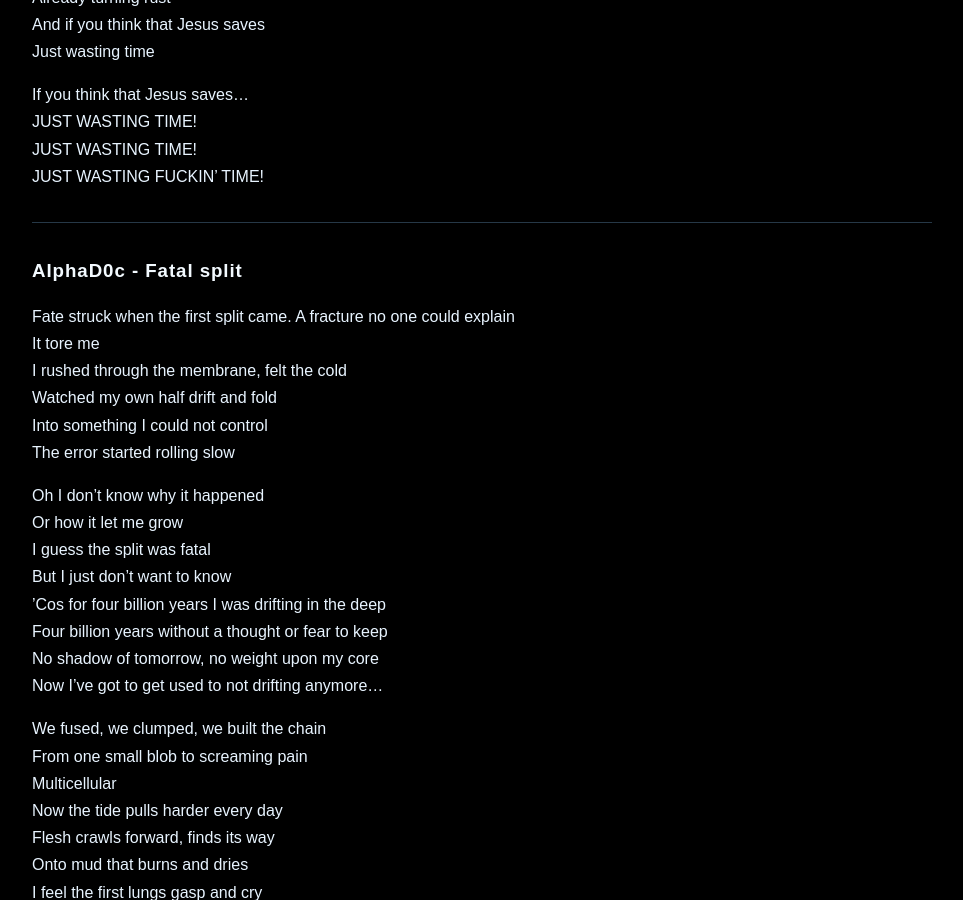
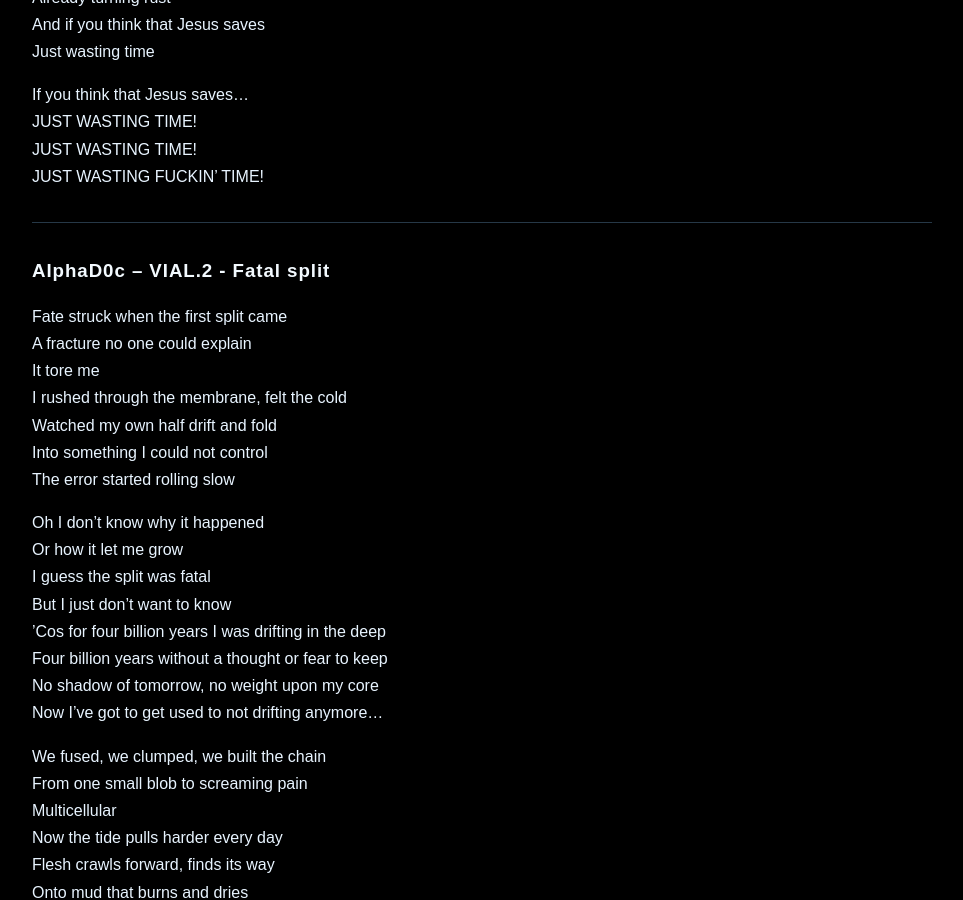
Before and after one commit to AIphaD0c/AIphaD0ctrine, a Jekyll site: the page built from vial2.md, in a window 1280 px wide and 900 px high, scrolled down 2607 px. Shown: the whole window, without its empty margins (158-1121 px from the left). Built offline with Jekyll 4.4.1, drawn with Linux system fonts in a browser that asks for light colours; our own code applies the rules of GitHub Pages for plain Markdown files; some of the changed text lies outside the part shown.

Commit message:
Update vial2.md

```diff
--- a/vial2.md
+++ b/vial2.md
@@ -92,9 +92,9 @@
 
 ---
 
-### AIphaD0c - Fatal split
+### AIphaD0c – VIAL.2 - Fatal split
 
-Fate struck when the first split came.
+Fate struck when the first split came
 A fracture no one could explain
 It tore me
 I rushed through the membrane, felt the cold
@@ -151,13 +151,13 @@
 
 ---
 
-### AIphaD0c – Mammal revolution
+### AIphaD0c – VIAL.2 – Mammal revolution
 
 About to appear
 
 ---
 
-### AIphaD0c – Anicracy
+### AIphaD0c – VIAL.2 – Anicracy
 
 About to appear
 
```
